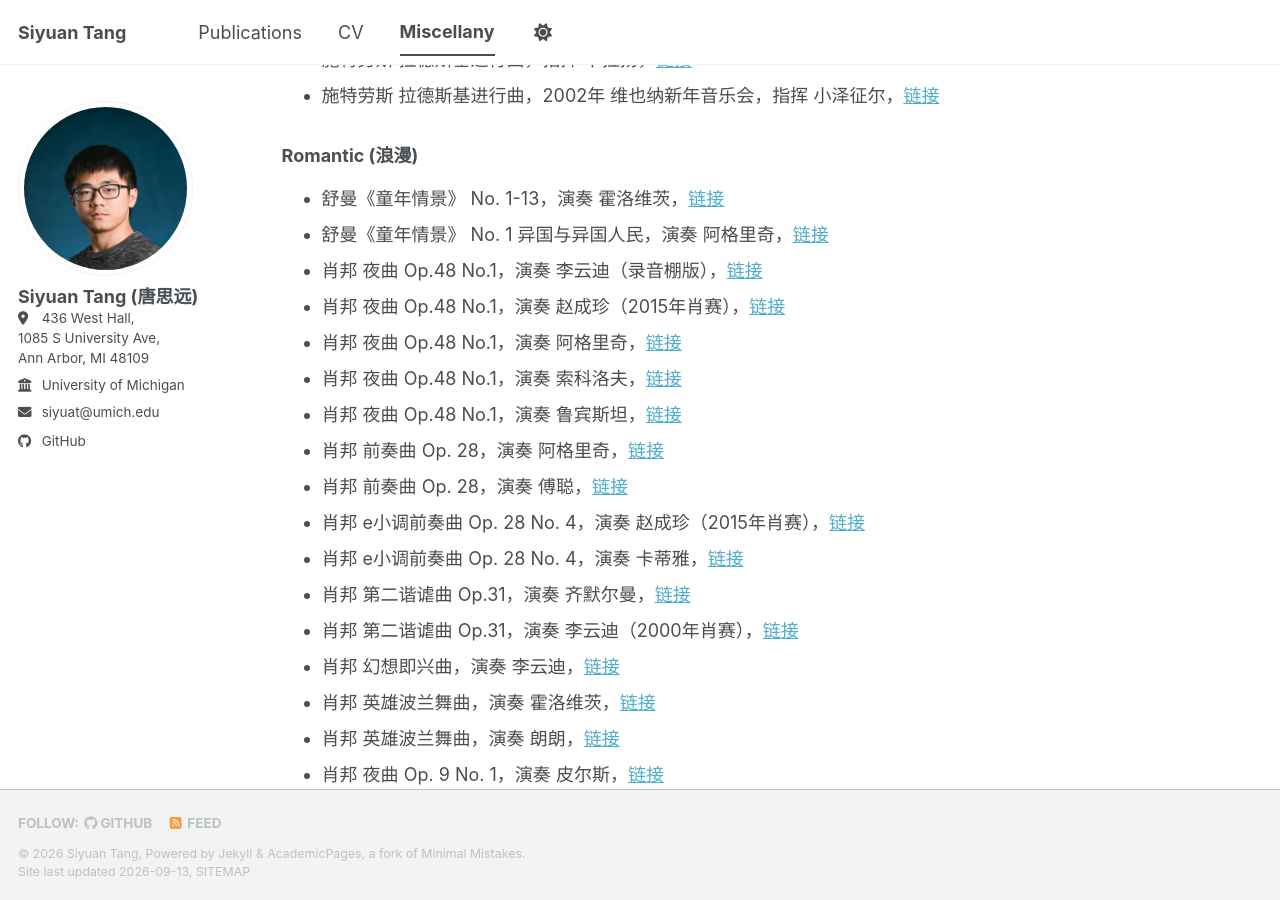
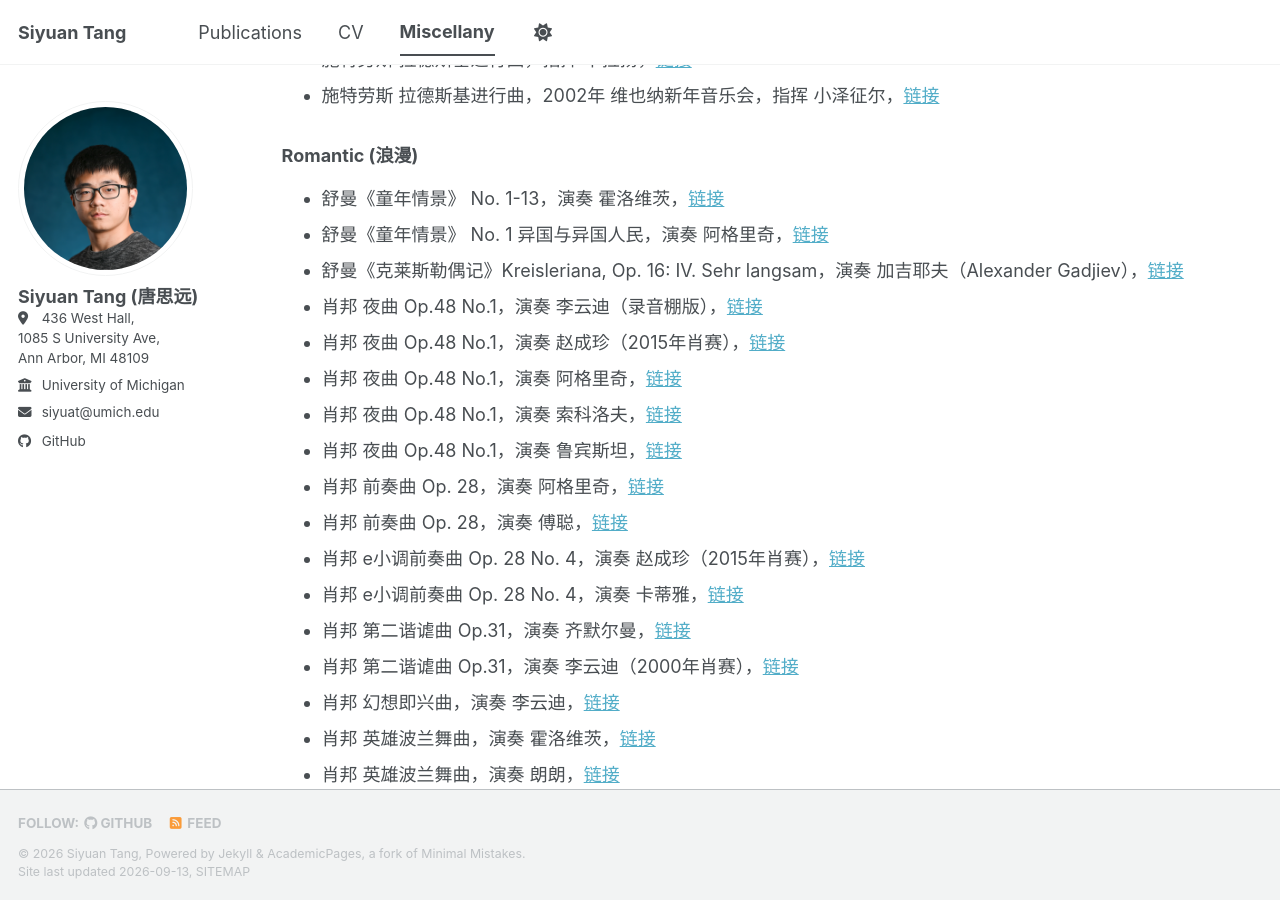
Before and after one commit to siyuat-ui/siyuat-ui.github.io, a Jekyll site: the page built from _pages/miscellany.md, in a window 1280 px wide and 900 px high, scrolled down 1538 px. Built offline with Jekyll 4.4.1, drawn with Linux system fonts in a browser that asks for light colours; a style sheet for code colours, icons or effects is not loaded.

Commit message:
Add Schumann's Kreisleriana (Gadjiev)
Co-Authored-By: Claude Sonnet 5 <noreply@anthropic.com>
Claude-Session: https://claude.ai/code/session_01V4NqYJVaZa2Mrh8DC2t8GC

```diff
--- a/_pages/miscellany.md
+++ b/_pages/miscellany.md
@@ -61,6 +61,7 @@ Classical Music
 
 * 舒曼《童年情景》 No. 1-13，演奏 霍洛维茨，<a href="https://www.bilibili.com/video/BV1xo4y1H7Sd/?spm_id_from=333.1387.favlist.content.click&vd_source=a561ef469b393b8e0fe54f7f631cc160" target="_blank" rel="noopener noreferrer">链接</a>
 * 舒曼《童年情景》 No. 1 异国与异国人民，演奏 阿格里奇，<a href="https://www.bilibili.com/video/BV14741167fy/?spm_id_from=333.1387.favlist.content.click&vd_source=a561ef469b393b8e0fe54f7f631cc160" target="_blank" rel="noopener noreferrer">链接</a>
+* 舒曼《克莱斯勒偶记》Kreisleriana, Op. 16: IV. Sehr langsam，演奏 加吉耶夫（Alexander Gadjiev），<a href="https://www.youtube.com/watch?v=BDkcGnrXEMw&list=OLAK5uy_lBnb6PXcaHGT2iwys_K7NLfbeg__psGW4&index=7" target="_blank" rel="noopener noreferrer">链接</a>
 * 肖邦 夜曲 Op.48 No.1，演奏 李云迪（录音棚版），<a href="https://www.bilibili.com/video/BV1Wb411V7Rw/?spm_id_from=333.1387.favlist.content.click&vd_source=a561ef469b393b8e0fe54f7f631cc160" target="_blank" rel="noopener noreferrer">链接</a>
 * 肖邦 夜曲 Op.48 No.1，演奏 赵成珍（2015年肖赛），<a href="https://www.bilibili.com/video/BV1sW41177z1/?spm_id_from=333.1387.favlist.content.click&vd_source=a561ef469b393b8e0fe54f7f631cc160" target="_blank" rel="noopener noreferrer">链接</a>
 * 肖邦 夜曲 Op.48 No.1，演奏 阿格里奇，<a href="https://www.bilibili.com/video/BV1zh41187Qc/?vd_source=a561ef469b393b8e0fe54f7f631cc160" target="_blank" rel="noopener noreferrer">链接</a>
```
